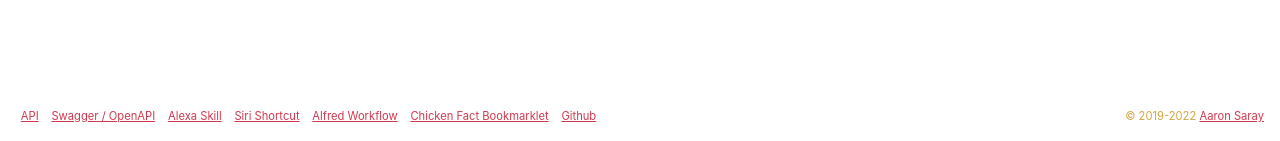
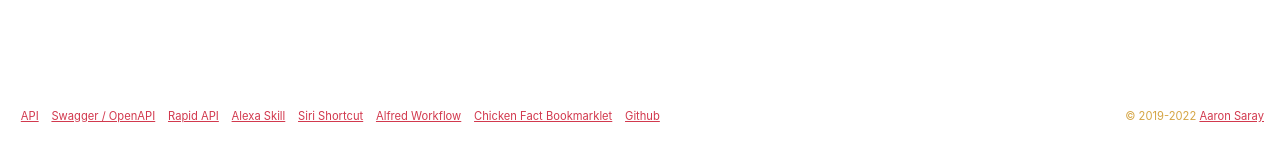
Before and after one commit to aaronsaray/chickenfacts.io, a Jekyll site: the page built from index.html, in a window 1280 px wide. Shown: the part 756-897 px from the top of the page. Built offline with Jekyll 4.4.1, drawn with Linux system fonts in a browser that asks for light colours.

Commit message:
Added the link to rapid api

```diff
--- a/_layouts/main.html
+++ b/_layouts/main.html
@@ -39,6 +39,8 @@ layout: compress
         target="_blank" class="link">API</a>
       <a href="https://chickenfacts.io/api/open-api.yaml" title="OpenAPI Spec" target="_blank" class="link">Swagger /
         OpenAPI</a>
+      <a href="https://rapidapi.com/aaronsaray/api/chicken-facts" title="OpenAPI Spec" target="_blank"
+        class="link">Rapid API</a>
       <a href="https://www.amazon.com/dp/B07STLPSQW/ref=sr_1_3" target="_blank"
         title="Add Chicken Facts to your Amazon Alexa" class="link">Alexa Skill</a>
       <a href="https://www.icloud.com/shortcuts/8ead23a264d84d338e82eebc414f9b3c" target="_blank"
```
